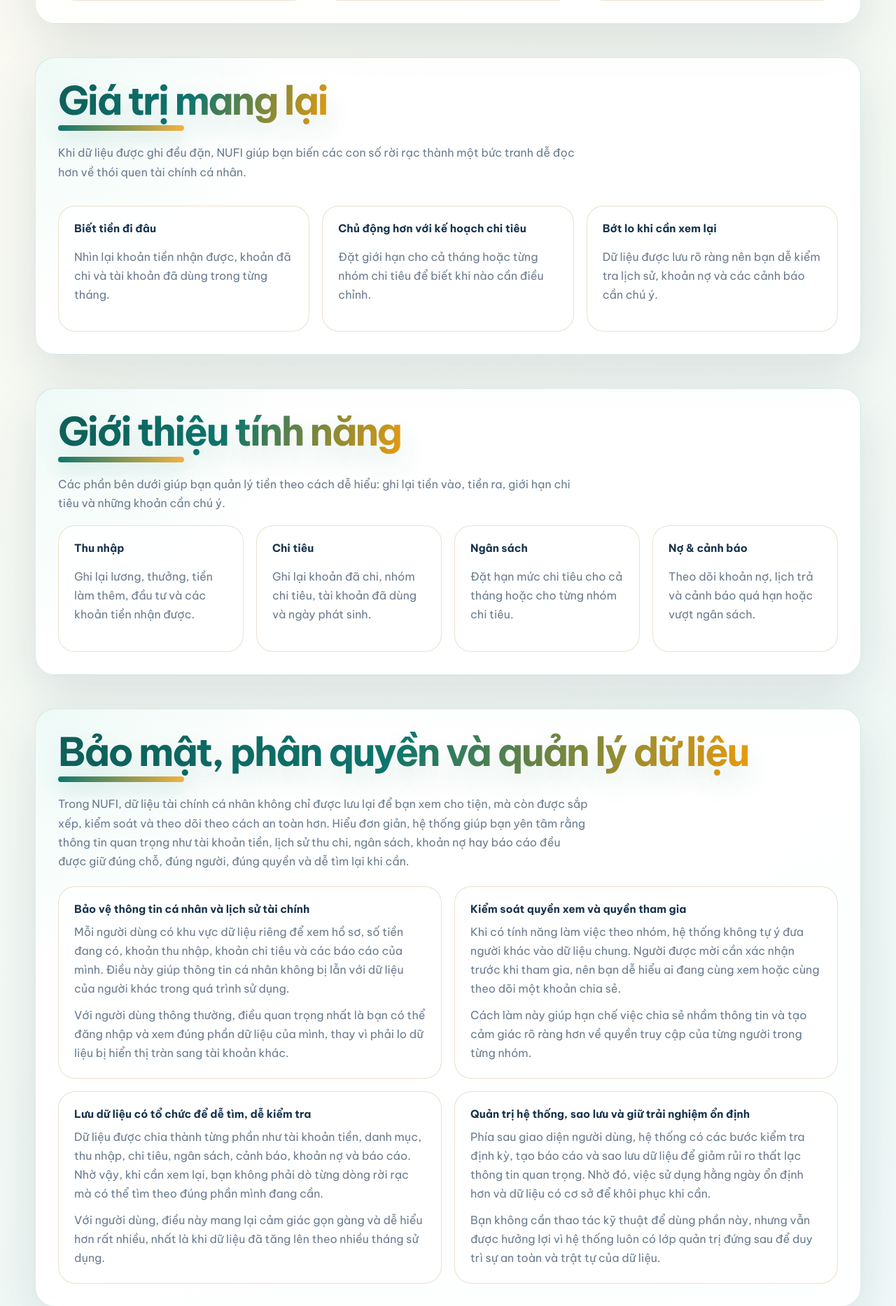
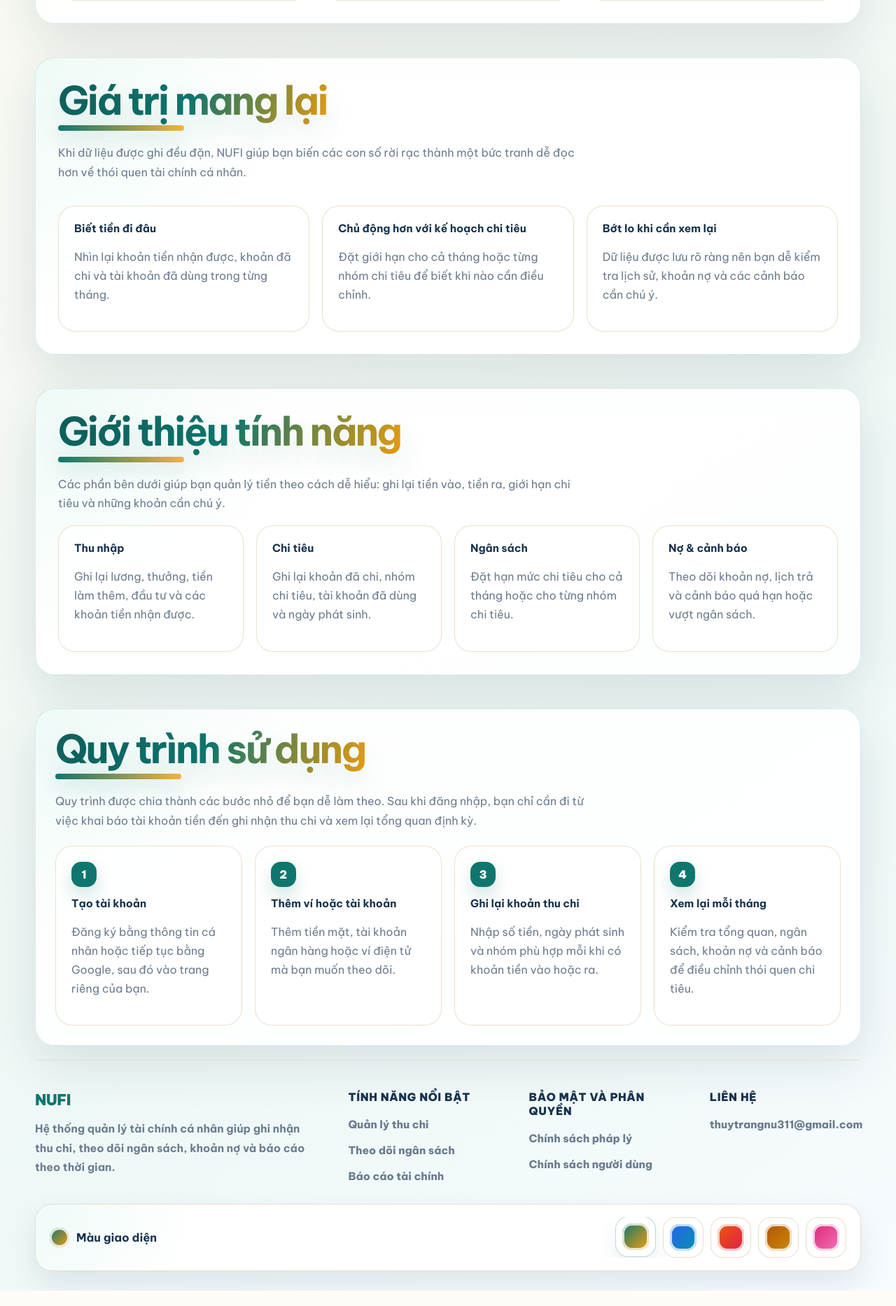
Before and after one commit to thtrangnu/PERSONAL-FINANCE-MANAGEMENT-SYSTEM, a Django app: page / in a window 1280 px wide. Shown: the part 1108-2975 px from the top of the page at 70% size. After the commit the page ends 2953 px from the top, so only its background shows below. Run offline with Django 5.2, Linux system fonts and the light colour scheme.

Commit message:
30/4/2026 : Update dashboard

```diff
--- a/templates/base.html
+++ b/templates/base.html
@@ -1112,6 +1112,78 @@
       text-underline-offset: 4px;
     }
 
+    .landing-footer {
+      border-top: 1px solid rgba(232, 220, 200, 0.96);
+      padding: 42px 0 0;
+    }
+
+    .landing-footer-grid {
+      display: grid;
+      grid-template-columns: minmax(260px, 1.35fr) repeat(3, minmax(160px, 0.72fr));
+      gap: 42px;
+      align-items: start;
+    }
+
+    .landing-footer-brand strong {
+      display: block;
+      margin-bottom: 14px;
+      color: var(--brand);
+      font-size: 1.35rem;
+      font-weight: 900;
+      letter-spacing: -0.03em;
+    }
+
+    .landing-footer-brand p {
+      max-width: 420px;
+      margin: 0;
+      color: var(--muted);
+      font-size: 0.98rem;
+      font-weight: 700;
+      line-height: 1.75;
+    }
+
+    .landing-footer-column h2 {
+      margin: 0 0 18px;
+      color: var(--ink);
+      font-size: 0.98rem;
+      font-weight: 900;
+      letter-spacing: 0.04em;
+      text-transform: uppercase;
+    }
+
+    .landing-footer-column ul {
+      display: grid;
+      gap: 14px;
+      margin: 0;
+      padding: 0;
+      color: var(--muted);
+      font-size: 0.96rem;
+      font-weight: 760;
+      line-height: 1.5;
+      list-style: none;
+    }
+
+    .landing-footer-column a {
+      color: var(--muted);
+      font-weight: 760;
+    }
+
+    .landing-footer-column a:hover {
+      color: var(--brand-dark);
+      text-decoration: underline;
+      text-underline-offset: 4px;
+    }
+
+    .landing-footer-bottom {
+      margin-top: 42px;
+      border-top: 1px solid rgba(232, 220, 200, 0.96);
+      padding: 24px 0 8px;
+      color: var(--muted);
+      font-size: 0.92rem;
+      font-weight: 760;
+      line-height: 1.65;
+    }
+
     .dashboard-shell {
       background:
         radial-gradient(circle at top left, rgba(217, 244, 239, 0.58), transparent 24rem),
@@ -2823,6 +2895,14 @@
         grid-template-columns: repeat(2, minmax(0, 1fr));
       }
 
+      .landing-footer-grid {
+        grid-template-columns: repeat(2, minmax(0, 1fr));
+      }
+
+      .landing-footer-brand {
+        grid-column: 1 / -1;
+      }
+
       .debt-payment-summary {
         grid-template-columns: repeat(2, minmax(0, 1fr));
       }
@@ -2895,6 +2975,19 @@
       .theme-footer-wrap {
         align-items: flex-start;
         flex-direction: column;
+      }
+
+      .landing-footer {
+        padding-top: 32px;
+      }
+
+      .landing-footer-grid {
+        grid-template-columns: 1fr;
+        gap: 28px;
+      }
+
+      .landing-footer-bottom {
+        margin-top: 32px;
       }
 
       .status-choice-group {
--- a/templates/dashboard/landing.html
+++ b/templates/dashboard/landing.html
@@ -116,71 +116,6 @@
     </div>
   </section>
 
-  <section class="soft-section card landing-panel feature-shell" aria-label="Bảo mật, phân quyền và quản lý dữ liệu">
-    <div class="section-heading">
-      <h2 class="section-title">Bảo mật, phân quyền và quản lý dữ liệu</h2>
-    </div>
-    <p class="section-copy">
-      Trong NUFI, dữ liệu tài chính cá nhân không chỉ được lưu lại để bạn xem cho tiện,
-      mà còn được sắp xếp, kiểm soát và theo dõi theo cách an toàn hơn. Hiểu đơn giản,
-      hệ thống giúp bạn yên tâm rằng thông tin quan trọng như tài khoản tiền, lịch sử
-      thu chi, ngân sách, khoản nợ hay báo cáo đều được giữ đúng chỗ, đúng người, đúng quyền và
-      dễ tìm lại khi cần.
-    </p>
-    <div class="security-grid">
-      <div class="security-card">
-        <strong>Bảo vệ thông tin cá nhân và lịch sử tài chính</strong>
-        <p>
-          Mỗi người dùng có khu vực dữ liệu riêng để xem hồ sơ, số tiền đang có, khoản
-          thu nhập, khoản chi tiêu và các báo cáo của mình. Điều này giúp thông tin cá
-          nhân không bị lẫn với dữ liệu của người khác trong quá trình sử dụng.
-        </p>
-        <p>
-          Với người dùng thông thường, điều quan trọng nhất là bạn có thể đăng nhập và
-          xem đúng phần dữ liệu của mình, thay vì phải lo dữ liệu bị hiển thị tràn sang
-          tài khoản khác.
-        </p>
-      </div>
-      <div class="security-card">
-        <strong>Kiểm soát quyền xem và quyền tham gia</strong>
-        <p>
-          Khi có tính năng làm việc theo nhóm, hệ thống không tự ý đưa người khác vào
-          dữ liệu chung. Người được mời cần xác nhận trước khi tham gia, nên bạn dễ hiểu
-          ai đang cùng xem hoặc cùng theo dõi một khoản chia sẻ.
-        </p>
-        <p>
-          Cách làm này giúp hạn chế việc chia sẻ nhầm thông tin và tạo cảm giác rõ ràng
-          hơn về quyền truy cập của từng người trong từng nhóm.
-        </p>
-      </div>
-      <div class="security-card">
-        <strong>Lưu dữ liệu có tổ chức để dễ tìm, dễ kiểm tra</strong>
-        <p>
-          Dữ liệu được chia thành từng phần như tài khoản tiền, danh mục, thu nhập, chi
-          tiêu, ngân sách, cảnh báo, khoản nợ và báo cáo. Nhờ vậy, khi cần xem lại, bạn
-          không phải dò từng dòng rời rạc mà có thể tìm theo đúng phần mình đang cần.
-        </p>
-        <p>
-          Với người dùng, điều này mang lại cảm giác gọn gàng và dễ hiểu hơn rất nhiều,
-          nhất là khi dữ liệu đã tăng lên theo nhiều tháng sử dụng.
-        </p>
-      </div>
-      <div class="security-card">
-        <strong>Quản trị hệ thống, sao lưu và giữ trải nghiệm ổn định</strong>
-        <p>
-          Phía sau giao diện người dùng, hệ thống có các bước kiểm tra định kỳ, tạo báo
-          cáo và sao lưu dữ liệu để giảm rủi ro thất lạc thông tin quan trọng. Nhờ đó,
-          việc sử dụng hằng ngày ổn định hơn và dữ liệu có cơ sở để khôi phục khi cần.
-        </p>
-        <p>
-          Bạn không cần thao tác kỹ thuật để dùng phần này, nhưng vẫn được hưởng lợi vì
-          hệ thống luôn có lớp quản trị đứng sau để duy trì sự an toàn và trật tự của dữ
-          liệu.
-        </p>
-      </div>
-    </div>
-  </section>
-
   <section class="soft-section info-stack">
     <div id="workflow" class="card landing-panel info-card">
       <div class="section-heading">
@@ -214,13 +149,44 @@
         </div>
       </div>
     </div>
-    <div class="card landing-panel info-card">
-      <div class="section-heading">
-        <h2 class="section-title section-title-compact">Liên hệ</h2>
+
+    <footer class="landing-footer" aria-label="Thông tin cuối trang">
+      <div class="landing-footer-grid">
+        <div class="landing-footer-brand">
+          <strong>NUFI</strong>
+          <p>
+            Hệ thống quản lý tài chính cá nhân giúp ghi nhận thu chi,
+            theo dõi ngân sách, khoản nợ và báo cáo theo thời gian.
+          </p>
+        </div>
+
+        <div class="landing-footer-column">
+          <h2>Tính năng nổi bật</h2>
+          <ul>
+            <li>Quản lý thu chi</li>
+            <li>Theo dõi ngân sách</li>
+            <li>Báo cáo tài chính</li>
+          </ul>
+        </div>
+
+        <div class="landing-footer-column">
+          <h2>Bảo mật và phân quyền</h2>
+          <ul>
+            <li><a href="{% url 'legal_policy' %}">Chính sách pháp lý</a></li>
+            <li><a href="{% url 'user_policy' %}">Chính sách người dùng</a></li>
+          </ul>
+        </div>
+
+        <div class="landing-footer-column">
+          <h2>Liên hệ</h2>
+          <ul>
+            <li>
+              <a href="mailto:thuytrangnu311@gmail.com">thuytrangnu311@gmail.com</a>
+            </li>
+          </ul>
+        </div>
       </div>
-      <p>
-        Email: <a href="mailto:thuytrangnu311@gmail.com">thuytrangnu311@gmail.com</a>
-      </p>
-    </div>
+
+    </footer>
   </section>
 {% endblock %}
```
Also changed, not shown: templates/dashboard/legal_policy.html (added, +34 -0 lines), templates/dashboard/user_policy.html (added, +34 -0 lines).
